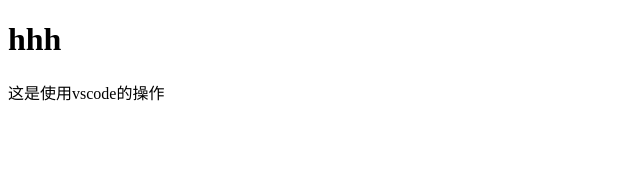
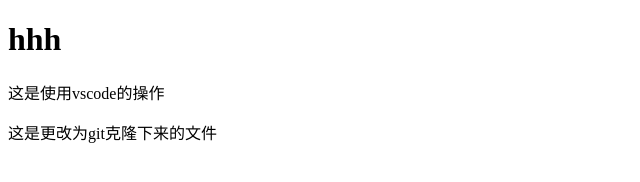
Before and after one commit to Moyo203/wen1, a plain HTML site: page index.html in a window 1280 px wide. Shown: the whole page, without its empty margins (0-640 px from the left). Drawn offline with Linux system fonts and the light colour scheme.

Commit message:
添加了p标签

```diff
--- a/index.html
+++ b/index.html
@@ -9,5 +9,6 @@
 <body>
     <h1>hhh</h1>
     <div>这是使用vscode的操作</div>
+    <p>这是更改为git克隆下来的文件</p>
 </body>
 </html>
```
